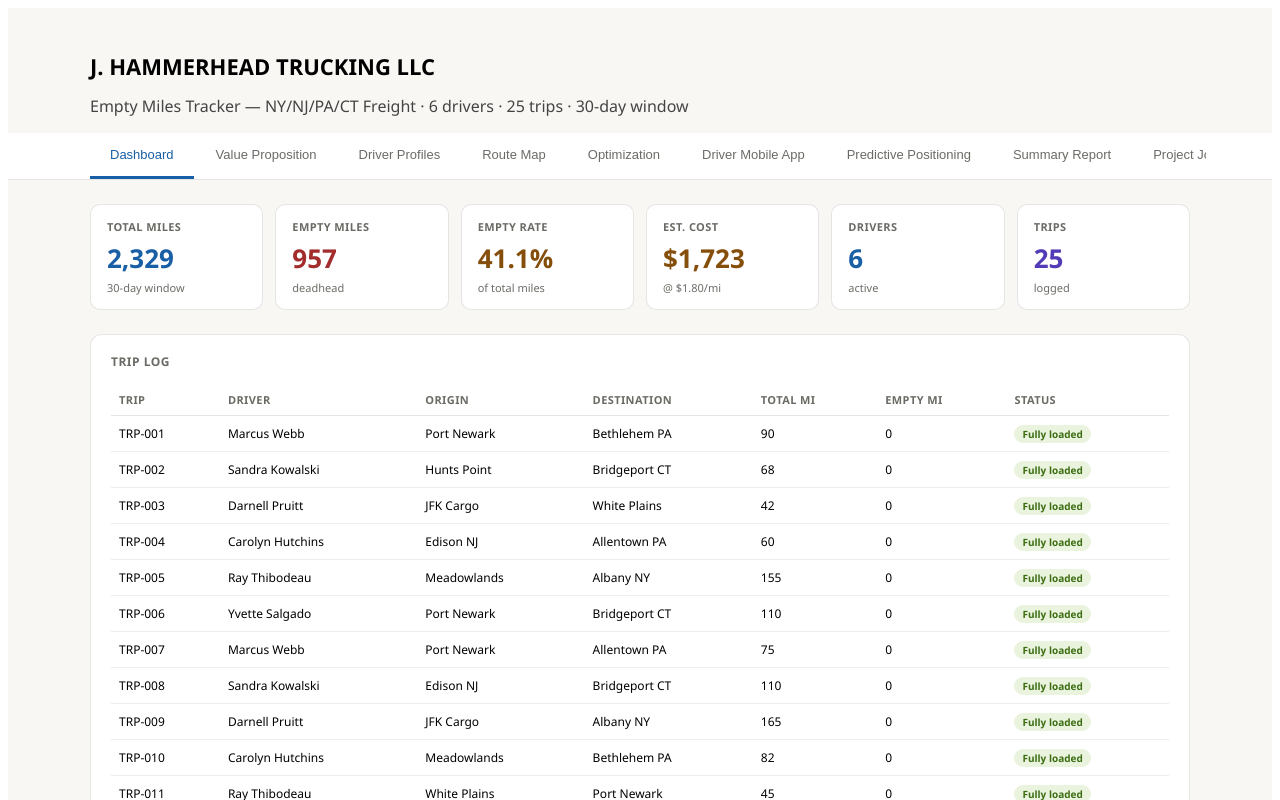
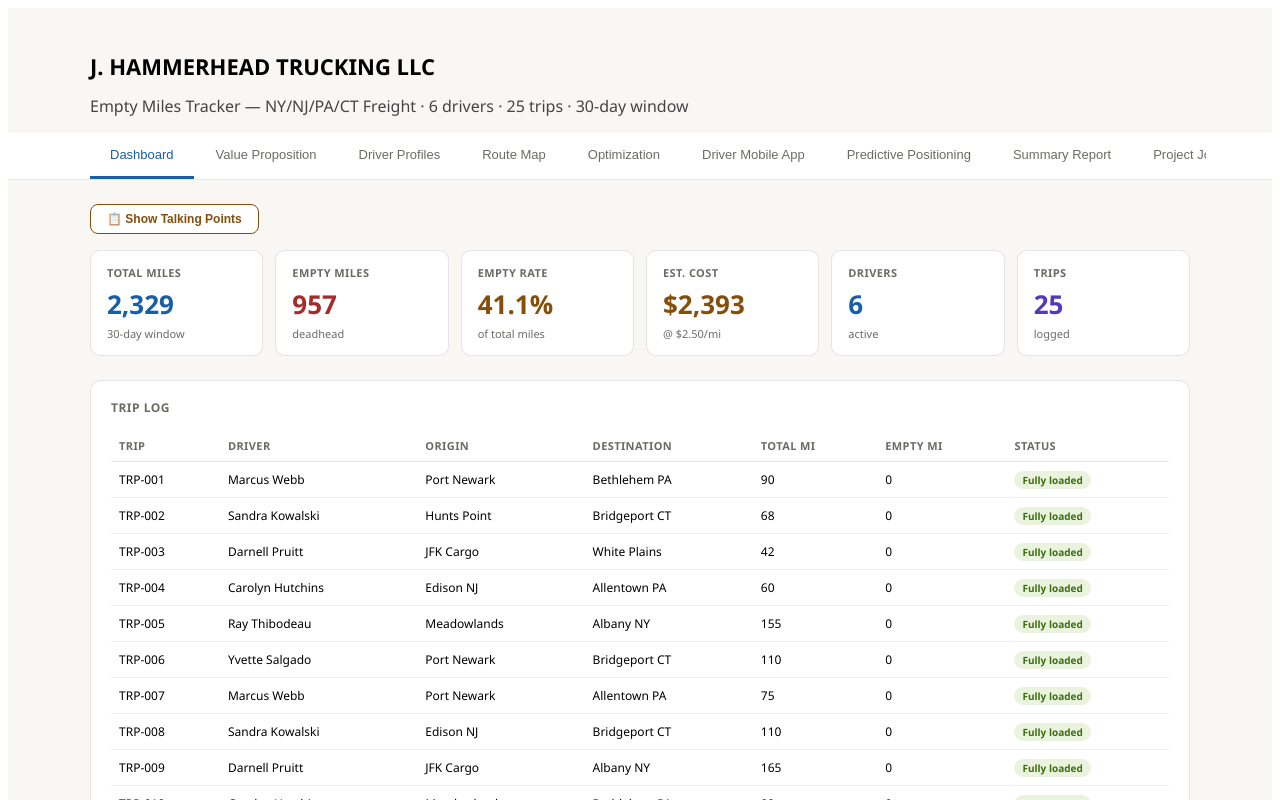
Before and after one commit to judeolinmah-rgb/empty-miles-tracker, a React (Vite) app: page / in a window 1280 px wide. Shown: the top 800 px of the page. Built offline with nearby package versions, Linux system fonts and the light colour scheme.

Commit message:
Update cost per mile to .50, add talking points toggle, clarify savings label

```diff
--- a/src/components/Dashboard.jsx
+++ b/src/components/Dashboard.jsx
@@ -1,4 +1,6 @@
+import { useState } from 'react'
 import { DRIVERS, TRIPS, MAIN_HUBS, HUB_COLORS } from '../data'
+
 
 function kpiColor(pct) {
   if (pct >= 50) return '#a32d2d'
@@ -7,20 +9,51 @@ function kpiColor(pct) {
 }
 
 export default function Dashboard() {
+  const [showTalkingPoints, setShowTalkingPoints] = useState(false)
+
   const tot = TRIPS.reduce((a, t) => a + t.tot, 0)
   const emp = TRIPS.reduce((a, t) => a + t.emp, 0)
   const pct = (emp / tot * 100).toFixed(1)
-  const cost = (emp * 1.8).toFixed(0)
+  const cost = (emp * 2.5).toFixed(0)
 
   return (
     <div>
+  {/* Talking Points Toggle */}
+  <div style={{ marginBottom: 16 }}>
+    <button
+      onClick={() => setShowTalkingPoints(!showTalkingPoints)}
+      style={{ background: showTalkingPoints ? '#854f0b' : '#fff', color: showTalkingPoints ? '#fff' : '#854f0b', border: '1px solid #854f0b', borderRadius: 8, padding: '7px 16px', fontSize: 12, fontWeight: 600, cursor: 'pointer' }}
+    >
+      {showTalkingPoints ? 'Hide Talking Points' : '📋 Show Talking Points'}
+    </button>
+  </div>
 
+  {/* Talking Points Panel */}
+  {showTalkingPoints && (
+    <div style={{ background: '#fffdf5', border: '1px solid rgba(133,79,11,0.18)', borderRadius: 12, padding: '16px 20px', marginBottom: 20 }}>
+      <h3 style={{ fontSize: 13, fontWeight: 700, color: '#854f0b', marginBottom: 10 }}>📋 Talking Points — Dashboard</h3>
+      <ul style={{ listStyle: 'none', padding: 0, margin: 0 }}>
+        {[
+          'The NY/NJ/CT/PA corridor is one of the busiest freight markets in the US, anchored by Port Newark, JFK Cargo, and the Hunts Point food terminal in the Bronx.',
+          'J. Hammerhead Trucking LLC logged 25 trips over 30 days, covering 2,329 total miles — 957 of those miles were driven with an empty trailer, representing a 41.1% empty rate.',
+          'The realistic working estimate for independent truckers in this corridor is 35–40%. At 41.1%, J. Hammerhead is running just above that range — representing a direct and immediate opportunity for cost reduction.',
+          'At $2.50 per mile (reflecting current fuel and operating costs for a Class 8 truck in the NY/NJ market), those empty miles cost an estimated $2,393 in the 30-day period — or roughly $28,710 per year if unchanged.',
+          'The weekly chart shows empty miles are consistent across the month — this is not a seasonal spike, it is a structural problem that requires a systematic fix.',
+        ].map((point, i) => (
+          <li key={i} style={{ fontSize: 13, color: '#1a1a18', padding: '5px 0 5px 16px', position: 'relative', lineHeight: 1.6 }}>
+            <span style={{ position: 'absolute', left: 0, color: '#854f0b', fontWeight: 700 }}>→</span>
+            {point}
+          </li>
+        ))}
+      </ul>
+    </div>
+)}
       {/* KPI Cards */}
       <div style={{ display: 'grid', gridTemplateColumns: 'repeat(auto-fit, minmax(150px, 1fr))', gap: 12, marginBottom: 24 }}>
         <KPI label="Total Miles" value={tot.toLocaleString()} sub="30-day window" color="#185fa5" />
         <KPI label="Empty Miles" value={emp.toLocaleString()} sub="deadhead" color="#a32d2d" />
         <KPI label="Empty Rate" value={pct + '%'} sub="of total miles" color={kpiColor(parseFloat(pct))} />
-        <KPI label="Est. Cost" value={'$' + parseInt(cost).toLocaleString()} sub="@ $1.80/mi" color="#854f0b" />
+        <KPI label="Est. Cost" value={'$' + parseInt(cost).toLocaleString()} sub="@ $2.50/mi" color="#854f0b" />
         <KPI label="Drivers" value={DRIVERS.length} sub="active" color="#185fa5" />
         <KPI label="Trips" value={TRIPS.length} sub="logged" color="#533ab7" />
       </div>
--- a/src/components/Optimization.jsx
+++ b/src/components/Optimization.jsx
@@ -6,9 +6,9 @@ export default function Optimization() {
 
   const totalEmp = TRIPS.reduce((a, t) => a + t.emp, 0)
   const totalTot = TRIPS.reduce((a, t) => a + t.tot, 0)
-  const currentCost = (totalEmp * 1.80).toFixed(0)
+  const currentCost = (totalEmp * 2.50).toFixed(0)
   const savedMiles = Math.round(totalEmp * (emptyRate / 100))
-  const savedCost = (savedMiles * 1.80).toFixed(0)
+  const savedCost = (savedMiles * 2.50).toFixed(0)
   const newEmpMiles = totalEmp - savedMiles
   const newEmpRate = ((newEmpMiles / totalTot) * 100).toFixed(1)
 
@@ -49,7 +49,7 @@ export default function Optimization() {
           <h3 style={{ fontSize: 13, fontWeight: 700, marginBottom: 12 }}>After optimization</h3>
           <Row label="Empty miles" value={newEmpMiles.toLocaleString() + ' mi'} />
           <Row label="Empty rate" value={newEmpRate + '%'} />
-          <Row label="Est. monthly cost" value={'$' + parseInt((newEmpMiles * 1.80)).toLocaleString()} />
+          <Row label="Est. monthly cost" value={'$' + parseInt((newEmpMiles * 2.50)).toLocaleString()} />
         </div>
       </div>
 
--- a/src/components/ProjectJourney.jsx
+++ b/src/components/ProjectJourney.jsx
@@ -30,7 +30,7 @@ export default function ProjectJourney() {
       items: [
         'Replaced placeholder data with 6 named drivers with real CDL backgrounds and home bases.',
         'Used US-format phone numbers and actual highway mileages between real city pairs.',
-        'Added a driver roster panel and empty mile cost estimates at $1.80/mile.',
+        'Added a driver roster panel and empty mile cost estimates at $2.50/mile.',
       ]
     },
     {
--- a/src/components/SummaryReport.jsx
+++ b/src/components/SummaryReport.jsx
@@ -4,9 +4,9 @@ export default function SummaryReport() {
   const tot = TRIPS.reduce((a, t) => a + t.tot, 0)
   const emp = TRIPS.reduce((a, t) => a + t.emp, 0)
   const pct = (emp / tot * 100).toFixed(1)
-  const cost = (emp * 1.80).toFixed(0)
+  const cost = (emp * 2.50).toFixed(0)
   const totalSaved = MATCHES.reduce((a, m) => a + m.saved, 0)
-  const savedCost = (totalSaved * 1.80).toFixed(0)
+  const savedCost = (totalSaved * 2.50).toFixed(0)
 
   return (
     <div>
@@ -48,7 +48,7 @@ export default function SummaryReport() {
           {[
             `Fleet empty mile rate is ${pct}% — above the industry target of 20–30% for optimized operations.`,
             `${emp.toLocaleString()} empty miles were driven in the 30-day window at an estimated cost of $${parseInt(cost).toLocaleString()}.`,
-            `${MATCHES.length} load match opportunities identified that could save ${totalSaved.toLocaleString()} miles and $${parseInt(savedCost).toLocaleString()} per month.`,
+            `${MATCHES.length} specific load match opportunities identified that could save ${totalSaved.toLocaleString()} miles and $${parseInt(savedCost).toLocaleString()} per month (based on broker-matched backhaul lanes, independent of reduction target).`,
             `Port Newark and JFK Cargo are the highest-priority hubs for backhaul intervention based on empty leg frequency.`,
             `4 of 6 drivers have empty rates above 40%, indicating a systemic lane problem rather than individual driver behavior.`,
           ].map((finding, i) => (
```
